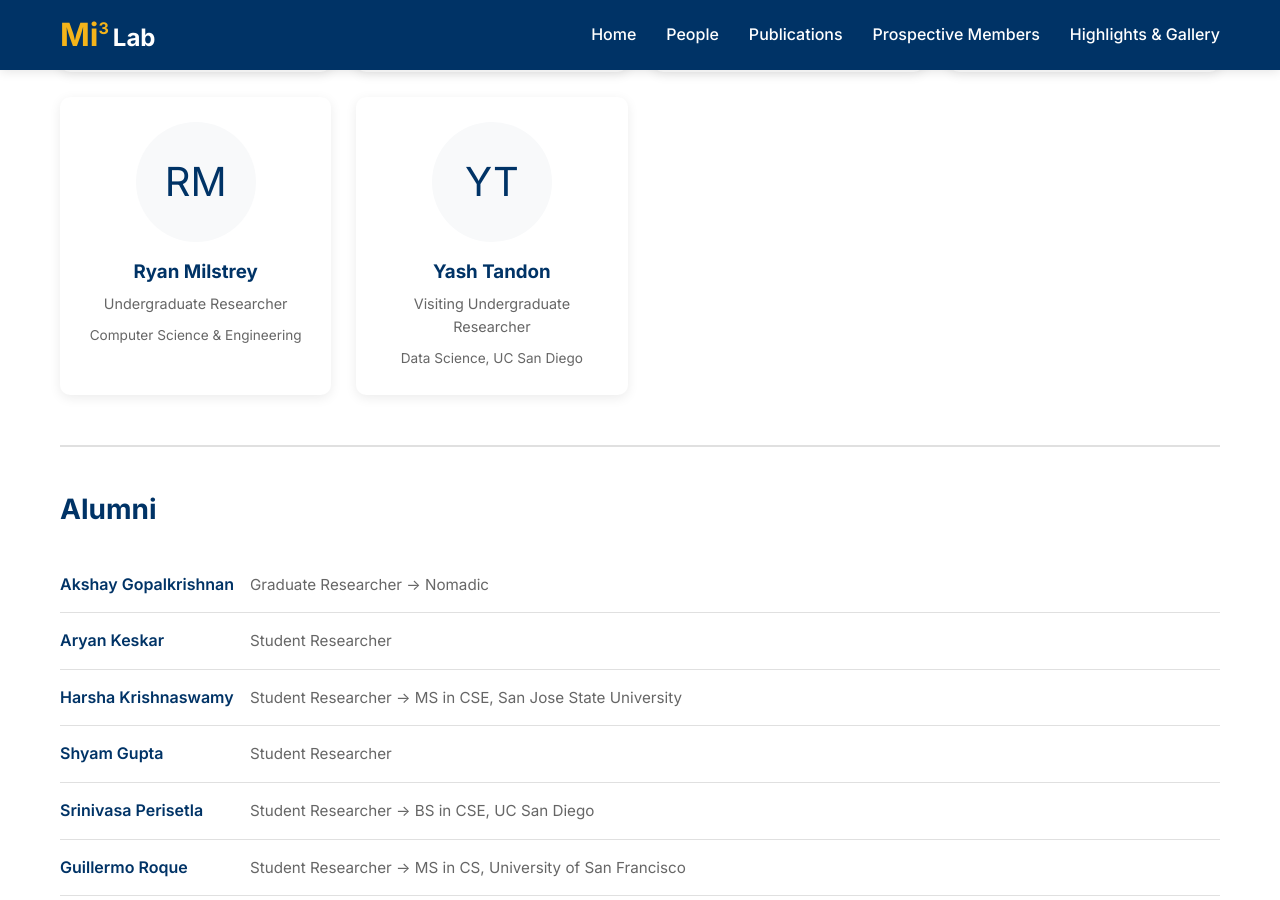
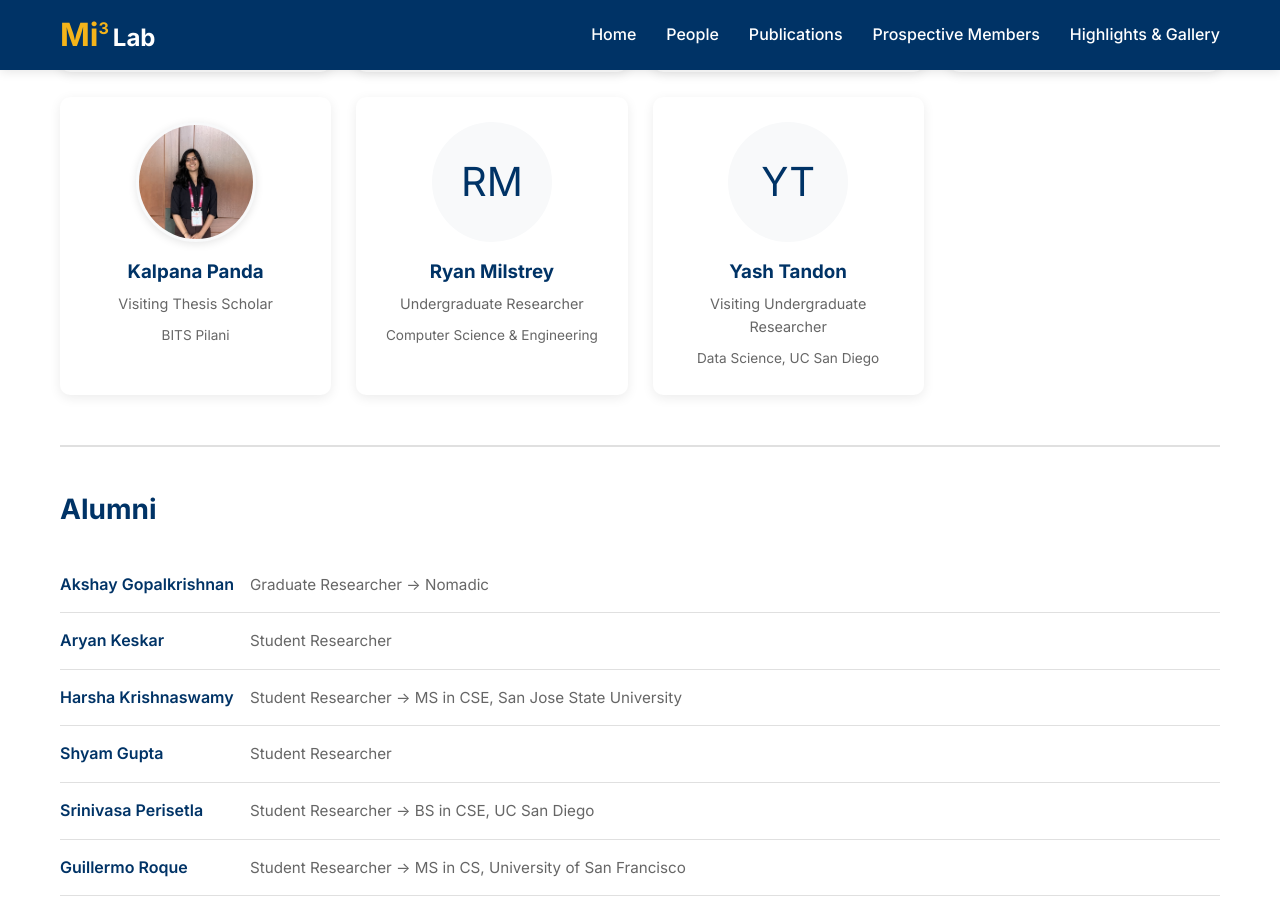
Before and after one commit to Mi3-Lab/mi3-lab.github.io, a Jekyll site: the page built from people.html, in a window 1280 px wide and 900 px high, scrolled down 1243 px. Built offline with Jekyll 4.4.1, drawn with Linux system fonts in a browser that asks for light colours.

Commit message:
Add Kalpana Panda to people page
Add Kalpana Panda as a visiting thesis scholar from BITS Pilani.

Co-Authored-By: Claude Opus 4.5 <noreply@anthropic.com>

```diff
--- a/people.html
+++ b/people.html
@@ -98,6 +98,13 @@ title: People
     </div>
 
     <div class="person-card">
+      <img src="/assets/images/people/kalpana.jpeg" alt="Kalpana Panda" class="person-avatar">
+      <h3>Kalpana Panda</h3>
+      <p class="role">Visiting Thesis Scholar</p>
+      <p class="affiliation">BITS Pilani</p>
+    </div>
+
+    <div class="person-card">
       <div class="person-avatar">RM</div>
       <h3>Ryan Milstrey</h3>
       <p class="role">Undergraduate Researcher</p>
```
Also changed, not shown: assets/images/people/kalpana.jpeg (added).
